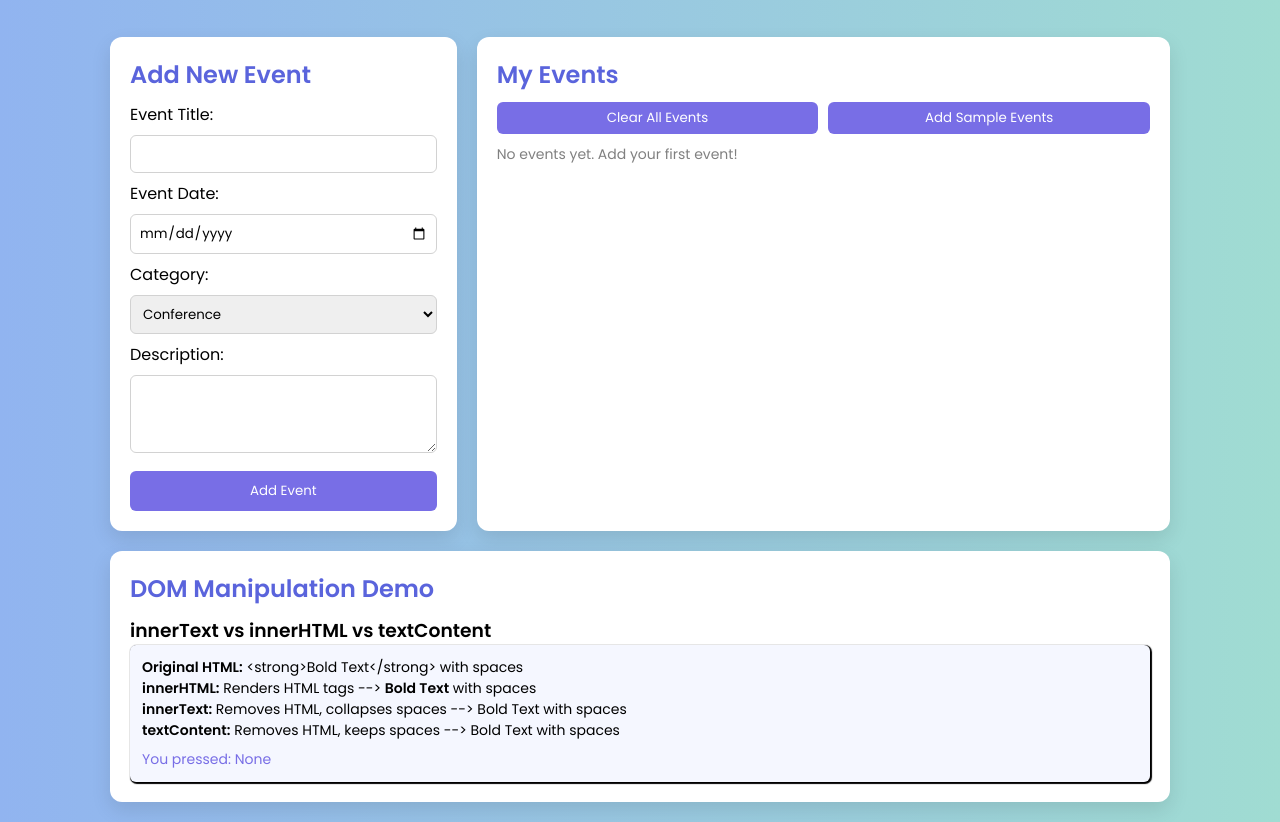
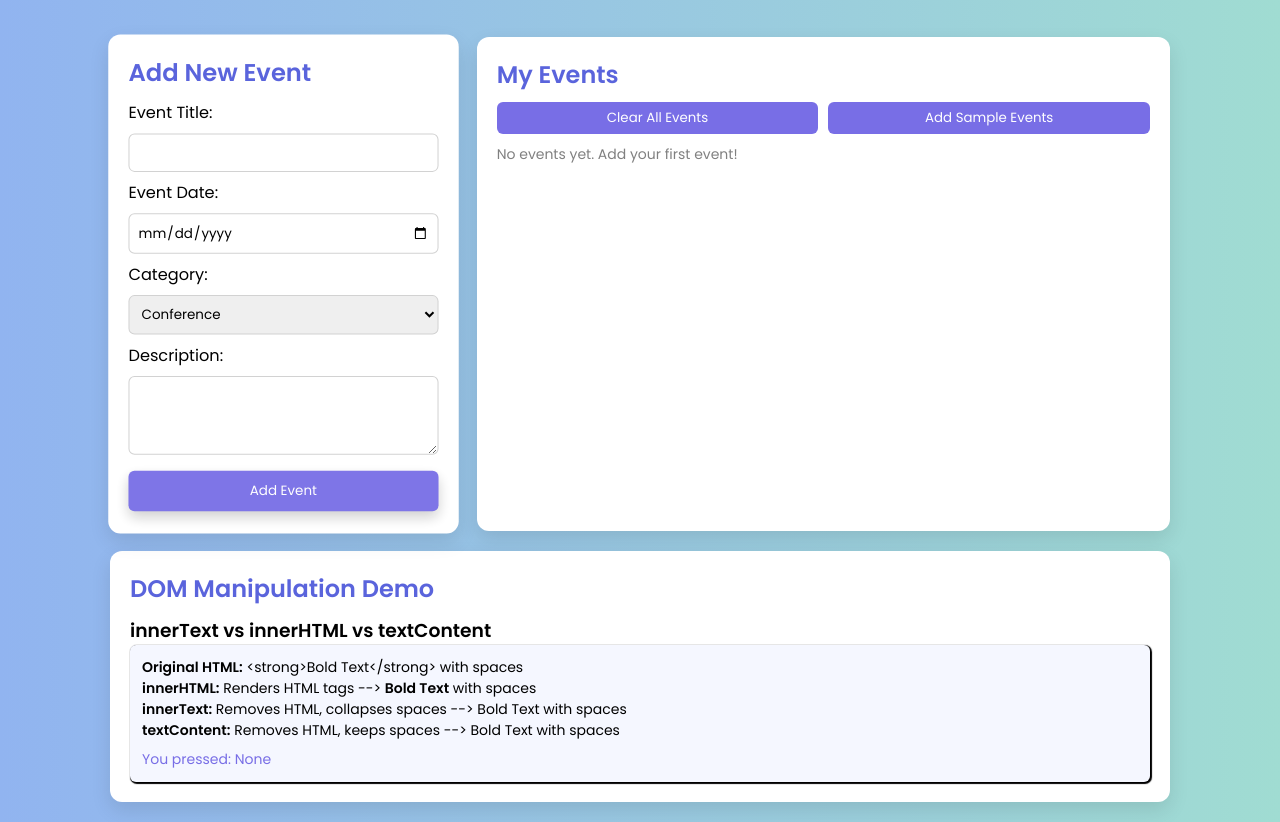
Before and after one commit to akabhay2008-star/Assignment-1, a plain HTML site: page index.html in a window 1280 px wide. In both pictures the pointer is over the button "Add Event". Shown: the part 71-893 px from the top of the page. Drawn offline with Linux system fonts and the light colour scheme.

Commit message:
Updated CSS

```diff
--- a/style.css
+++ b/style.css
@@ -148,6 +148,25 @@ input, textarea, select {
   color: rgb(120, 110, 230);
 }
 
+.primary-btn, .secondary-btn {
+  transition: all 0.25s ease;
+}
+
+.primary-btn:hover, .secondary-btn:hover {
+  transform: translateY(-2px);
+  box-shadow: 0 6px 14px rgba(0,0,0,0.2);
+  opacity: 0.95;
+}
+
+.card:hover {
+  transform: scale(1.01);
+  transition: 0.3s ease;
+}
+
+.event-card:hover {
+  box-shadow: 0 6px 12px rgba(0,0,0,0.15);
+}
+
 @media (max-width: 768px) {
   .container {
     grid-template-columns: 1fr;
```
Also changed, not shown: index.html (+1 -1 lines).
